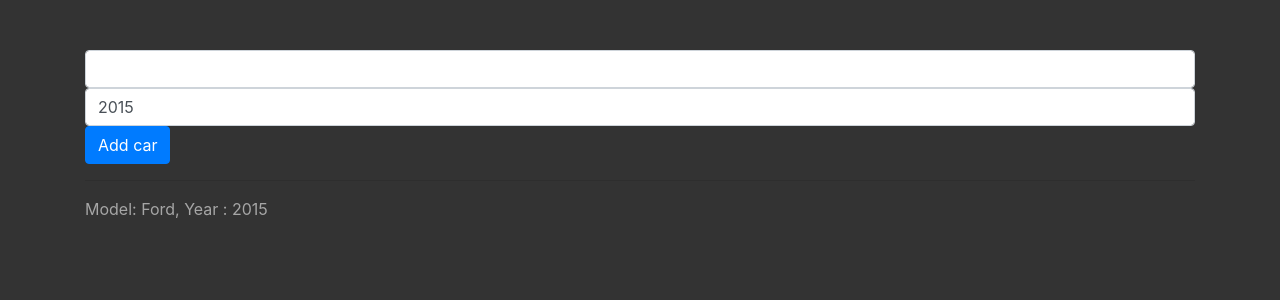
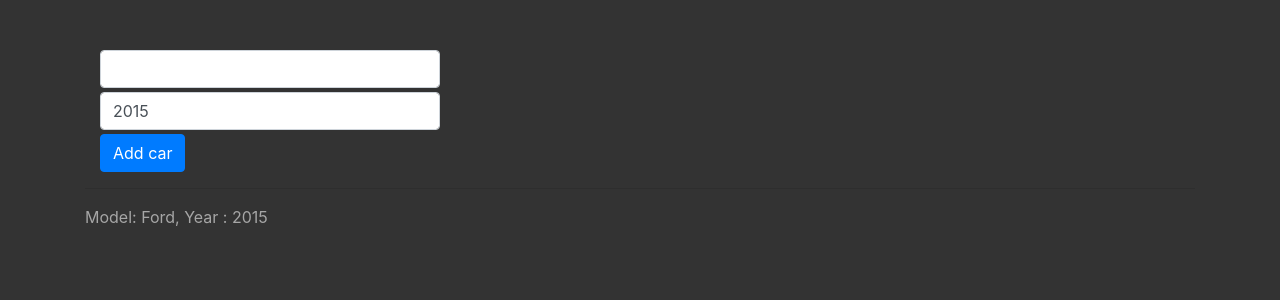
Before and after one commit to DenysWarlan/ng2-course-theory, an Angular app: page / in a window 1280 px wide. Shown: the top 300 px of the page. Built offline with nearby package versions, Linux system fonts and the light colour scheme.

Commit message:
Block 3 Lesson 2

```diff
--- /dev/null
+++ b/src/app/add-car/add-car.component.html
@@ -0,0 +1,3 @@
+<input type="text" class="form-control" [(ngModel)]="carName">
+<input type="text" class="form-control  mt-1" [(ngModel)]="carYear">
+<button class="btn btn-primary mt-1" (click)="addCar()"> Add car</button>
--- /dev/null
+++ b/src/app/add-car/add-car.component.ts
@@ -0,0 +1,28 @@
+import { Component, Output, EventEmitter, OnInit } from '@angular/core';
+
+@Component({
+  selector: 'app-add-car',
+  templateUrl: './add-car.component.html',
+  styleUrls: ['./add-car.component.css']
+})
+export class AddCarComponent implements OnInit {
+  carName = '';
+  carYear = 2015;
+  @Output('onAddCar') carEmitter = new EventEmitter<{name:string, year:number}>();
+
+  constructor() { }
+
+  ngOnInit() {
+  }
+
+  addCar() {
+    //todo action
+
+    this.carEmitter.emit({
+      name: this.carName,
+      year: this.carYear,
+    });
+    this.carName = ' ';
+    this.carYear = 2015;
+  }
+}
--- a/src/app/app.module.ts
+++ b/src/app/app.module.ts
@@ -8,12 +8,14 @@ import { HttpModule } from '@angular/http';
 import { AppComponent } from './app.component';
 import { CarsComponent } from './cars/cars.component';
 import { CarComponent } from './car/car.component';
+import { AddCarComponent } from './add-car/add-car.component';
 
 @NgModule({
   declarations: [
     AppComponent,
     CarsComponent,
     CarComponent,
+    AddCarComponent,
   ],
   imports: [
     BrowserModule,
--- a/src/app/cars/cars.component.html
+++ b/src/app/cars/cars.component.html
@@ -1,7 +1,6 @@
-<input type="text" class="form-control" [(ngModel)]="carName">
-<input type="text" class="form-control" [(ngModel)]="carYear">
-<button  class="btn btn-primary" (click)="addCar()"> Add car</button>
-
+<div class="col-4">
+  <app-add-car (onAddCar)="updateCarList($event)"></app-add-car>
+</div>
 <hr>
 <app-car *ngFor="let car of cars" [carItem]="car">
 
--- a/src/app/cars/cars.component.ts
+++ b/src/app/cars/cars.component.ts
@@ -8,20 +8,11 @@ import { TargetLocator } from 'selenium-webdriver';
   styleUrls: ['./cars.component.css']
 })
 export class CarsComponent {
-  carName = '';
-  carYear = 2015;
-
-  cars: [{ name: string, year: number }] = [{
+    cars: [{ name: string, year: number }] = [{
     name: 'Ford',
     year: 2015
   }];
-
-  addCar() {
-    this.cars.push({
-      name: this.carName,
-      year: this.carYear
-    });
-    this.carName = ' ';
-    this.carYear = 2015;
+  updateCarList(car: { name: string, year: number }) {
+    this.cars.push(car);
   }
 }
```
Also changed, not shown: src/app/add-car/add-car.component.css (added).
